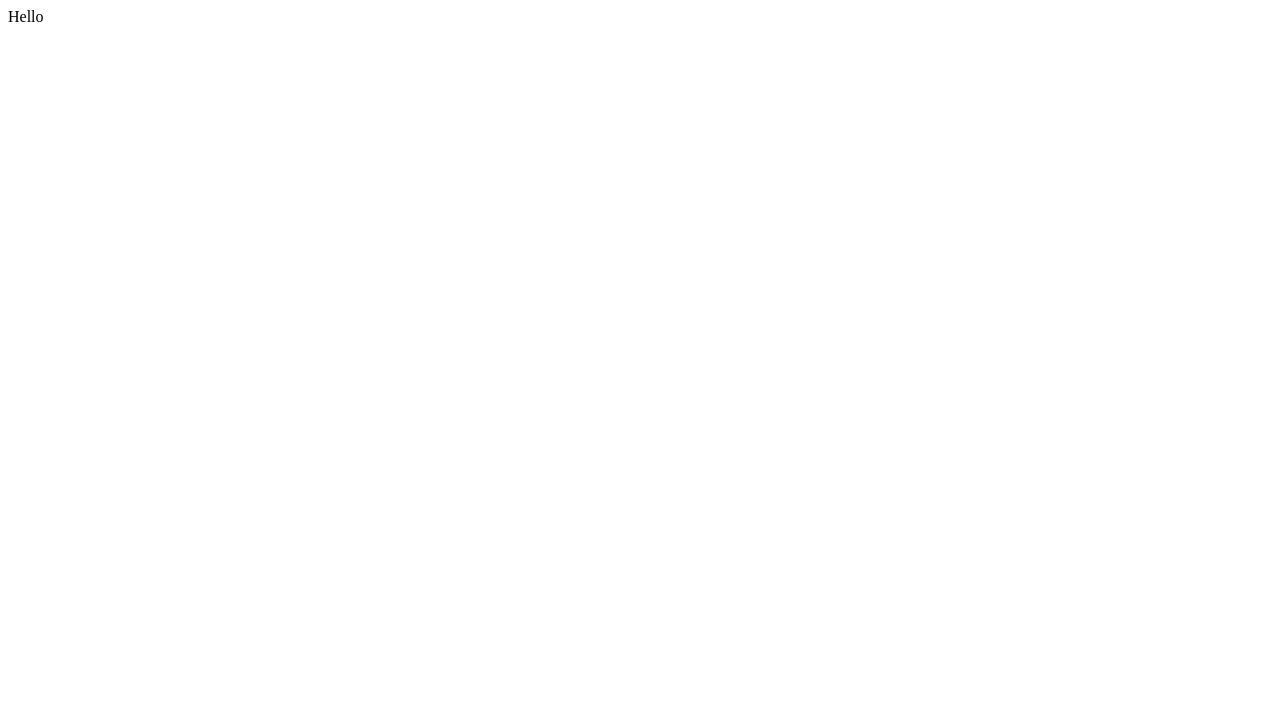
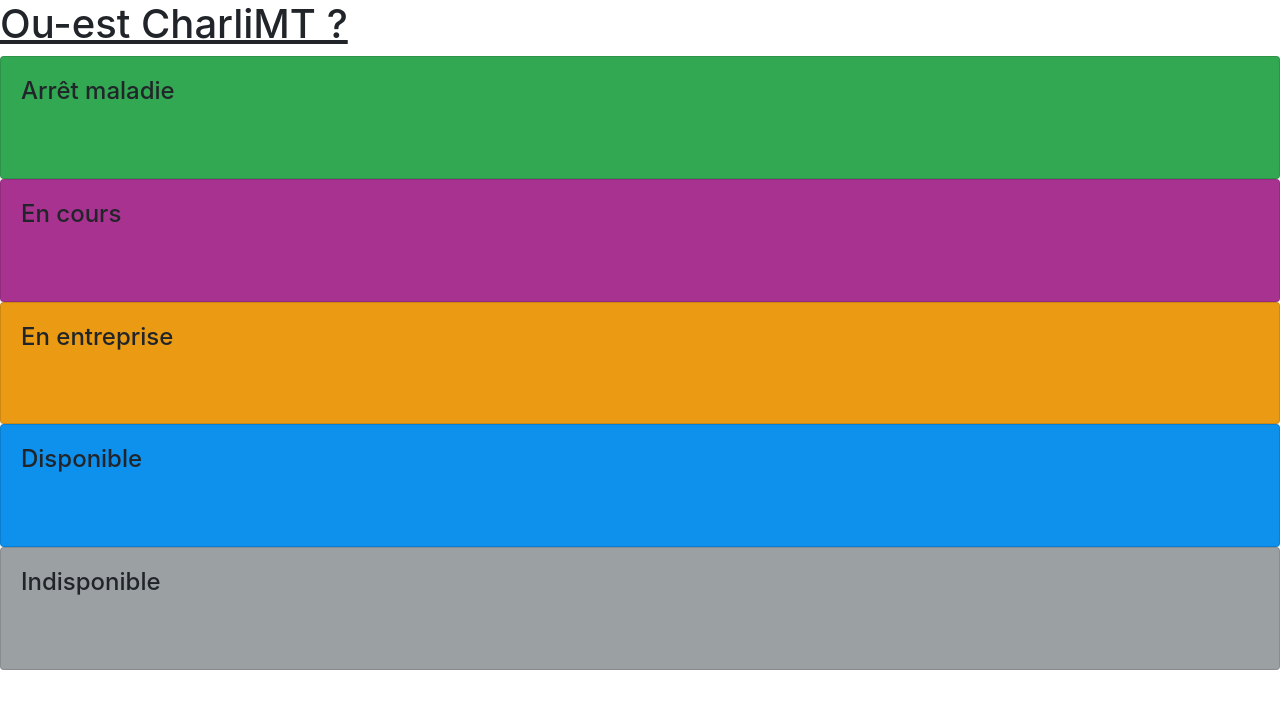
Before and after one commit to lgillard/person-presence-management, a Vue app: page / in a window 1280 px wide. Shown: the top 708 px of the page. Built offline with nearby package versions, Linux system fonts and the light colour scheme; data requests are answered from the project's data file.

Commit message:
Add: show room list

```diff
--- /dev/null
+++ b/api.json
@@ -0,0 +1,14 @@
+{
+	"rooms": [
+		{"name": "Arrêt maladie", "color": "#32a852" },
+		{"name": "En cours", "color": "#a83290" },
+		{"name": "En entreprise", "color": "#eb9b13" },
+		{"name": "Disponible", "color": "#0e90ed" },
+		{"name": "Indisponible", "color": "#9ba0a3" }
+	],
+	"users": [
+		{"name": "Bob", "room": "Disponible"},
+		{"name": "Julie", "room": "En cours"},
+		{"name": "Emily", "room": "En cours"}
+	]
+}
--- a/package.json
+++ b/package.json
@@ -3,13 +3,17 @@
   "version": "0.1.0",
   "private": true,
   "scripts": {
+    "run-api": "json-server api.json",
     "serve": "vue-cli-service serve",
     "build": "vue-cli-service build",
     "lint": "vue-cli-service lint"
   },
   "dependencies": {
+    "axios": "^0.21.0",
+    "bootstrap": "^4.5.3",
+    "bootstrap-vue": "^2.18.1",
     "core-js": "^3.6.5",
-    "vue": "^2.6.11"
+    "vue": "^2.6.12"
   },
   "devDependencies": {
     "@vue/cli-plugin-babel": "~4.5.0",
--- a/src/App.vue
+++ b/src/App.vue
@@ -1,19 +1,23 @@
 <template>
-  <div id="app">
-    <HelloWorld msg="Welcome to Your Vue.js App"/>
+  <div>
+    <header><h1>Ou-est CharliMT ?</h1></header>
+    <RoomList/>
   </div>
 </template>
 
 <script>
-import HelloWorld from './components/HelloWorld.vue'
+import RoomList   from '@/components/RoomList';
 
 export default {
   name: 'App',
   components: {
-    HelloWorld
+    RoomList,
   }
 }
 </script>
 
 <style>
+h1 {
+  text-decoration: underline;
+}
 </style>
--- a/src/components/HelloWorld.vue
+++ /dev/null
@@ -1,12 +0,0 @@
-<template>
-  <div>Hello</div>
-</template>
-
-<script>
-export default {
-  name: 'HelloWorld',
-}
-</script>
-
-<style scoped>
-</style>
--- /dev/null
+++ b/src/components/Room.vue
@@ -0,0 +1,21 @@
+<template>
+  <b-card :style="'background-color:' + room.color">
+    <b-card-title>{{ room.name }}</b-card-title>
+    <b-card-body></b-card-body>
+  </b-card>
+</template>
+
+<script>
+export default {
+  name: 'Room',
+  props: {
+    room: {
+      default :{name: "", color: "grey"}
+    }
+  }
+};
+</script>
+
+<style scoped>
+
+</style>
--- /dev/null
+++ b/src/components/RoomList.vue
@@ -0,0 +1,27 @@
+<template>
+  <div>
+    <Room v-for="room in rooms" :key="room.name" :room="room"></Room>
+  </div>
+</template>
+
+<script>
+import Room  from '@/components/Room';
+import axios from "axios";
+
+export default {
+  name: 'RoomList', components: { Room }, data() {
+    return {
+      rooms: [],
+    }
+  },
+  created()
+  {
+    axios.get('http://localhost:3000/rooms').then(response => {
+      this.rooms = response.data;
+    });
+  }
+}
+</script>
+
+<style scoped>
+</style>
```
Also changed, not shown: src/main.js (+7 -2 lines), 1 other file (tests, documents, lock files or other folders).
